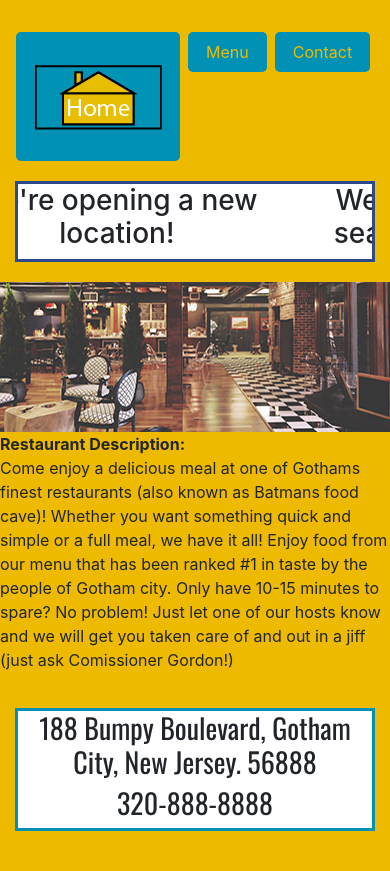
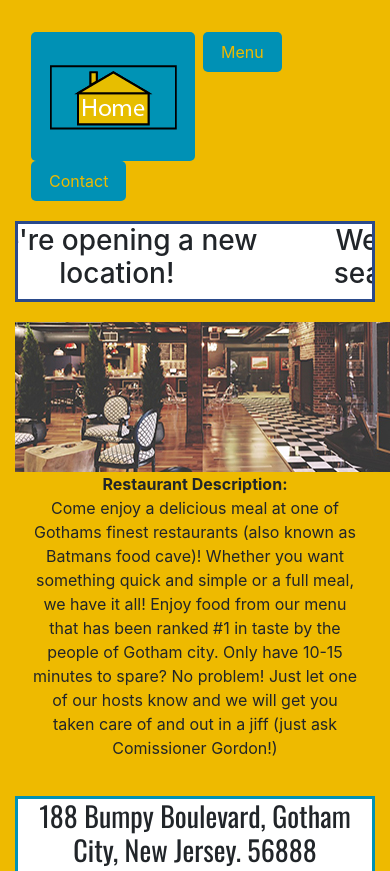
Before and after one commit to jTyso/Restaurant-Site3, a plain HTML site: page index.html in a window 390 px wide. Shown: the part 211-1082 px from the top of the page. Before the commit the page ends 1042 px from the top, so only its background shows below. Drawn offline with nearby package versions, Linux system fonts and the light colour scheme.

Commit message:
implemented bootstraps grid system

```diff
--- a/index.html
+++ b/index.html
@@ -27,7 +27,8 @@
 	</head>
 	<body>
 		<div class="container">
-			<div class="row, justify-content-center">
+			<div class="row">
+				<div class="col-sm-12">
 					<header>
 						<h1>The Juicy Weasel</h1>
 
@@ -36,10 +37,12 @@
 						</div>
 					</header>
 				</div>
+			</div>
 
 
 			<!-- Navigation Bar for our restaurant website-->
 			<div class="row">
+				<div class="col-sm-12">
 					<nav>
 						<ul class="nav nav-pills">
 					        <li id="liHome"><a href="index.html" id="homePill"><img src="images/houseIcon.png" class="active" id="homeImage"></a></li>
@@ -49,9 +52,11 @@
 					    </ul>
 					</nav>
 				</div>
+			</div>
 
 			<!-- Caroiusel -->
-			<div class="row, justify-content-center">
+			<div class="row">
+				<div class="col-sm-12">
 					<div id="carousel1" class="carousel slide" data-ride="carousel">
 						<div class="carousel-inner">
 							<div class="carousel-item active">
@@ -66,25 +71,32 @@
 						</div>
 					</div>
 				</div>
+			</div>
 
-			<div class="row justify-content-center">
+			<div class="row text-center">
+				<div class="col-sm-12">
 						<!-- An image and description of The Juicy Weasel-->
 						<img src="images/juicyweasel2.jpg"  alt="A picture of the JW">
 				</div>
+			</div>
 
-			<div class="row justify-content-center">
-				<div id="jwDescription" style="width:400px;">
-					<p><strong>Restaurant Description:</strong><br /> Come enjoy a delicious meal at one of Gothams finest restaurants (also known as Batmans food cave)! Whether you want something quick and simple or a full meal, we have it all! Enjoy food from our menu that has been ranked #1 in taste by the people of Gotham city. Only have 10-15 minutes to spare? No problem! Just let one of our hosts know and we will get you taken care of and out in a jiff (just ask Comissioner Gordon!) </p>
+			<div class="text-center">
+				<div class="col-sm-12">
+					<div id="jwDescription" >
+						<p class="text-center"><strong>Restaurant Description:</strong><br /> Come enjoy a delicious meal at one of Gothams finest restaurants (also known as Batmans food cave)! Whether you want something quick and simple or a full meal, we have it all! Enjoy food from our menu that has been ranked #1 in taste by the people of Gotham city. Only have 10-15 minutes to spare? No problem! Just let one of our hosts know and we will get you taken care of and out in a jiff (just ask Comissioner Gordon!) </p>
+					</div>
 				</div>
 			</div>
 
 
-			<div class="row, justify-content-center"">
+			<div class="row">
+				<div class="col-sm-12">
 				<!-- Number and location of the restaurant-->
 					<footer>
 						<h3>188 Bumpy Boulevard, Gotham City, New Jersey. 56888</h3>
 						<h3>320-888-8888</h3>
 					</footer>
+				</div>
 			</div>
 
 
--- a/styles/restaurantStyles.css
+++ b/styles/restaurantStyles.css
@@ -11,7 +11,6 @@ footer, header {
 	text-align: center;
 	font-family: 'Oswald', sans-serif; }
 
-
 footer {
 	border: 3px solid #0091b5;
 	margin-top: 20px; }
@@ -19,14 +18,12 @@ footer {
 header h1 {
 	border: 3px solid #0091b5; }
 
-
 nav {
 	margin-bottom: 20px;
 	margin-left: 16px; }
 
 nav ul {
     list-style: none; }
-
 
 li {
     margin-right: 8px; }
@@ -41,7 +38,6 @@ nav ul a {
     transition: .3s background-color;
     border-radius: 5px;
 }
-
 
 nav a:visited {
 	color: white; }
```
Also changed, not shown: contact.html (+14 -4 lines), menu.html (+17 -5 lines). Lines whose indentation alone changed are shown as unchanged.
